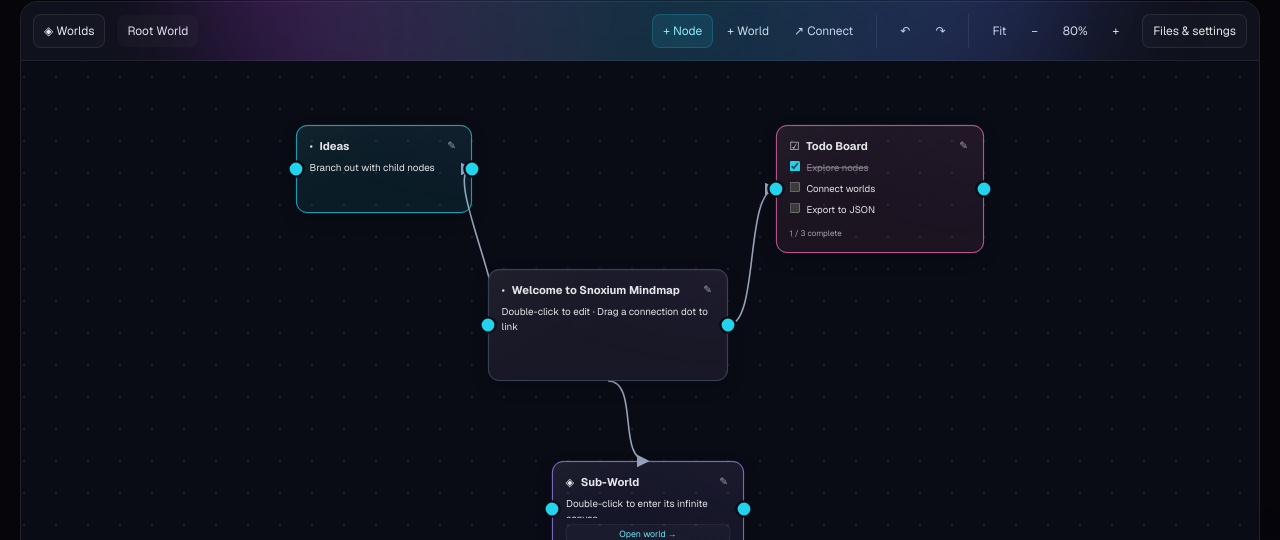
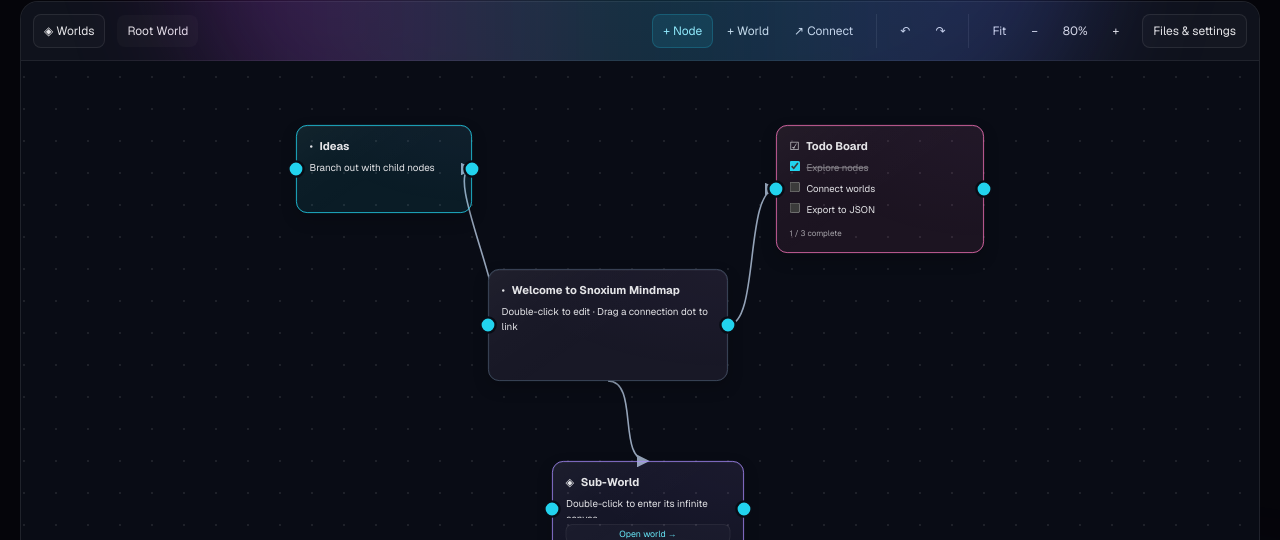
Before and after one commit to Snoxium/snoxium-platform, a Next.js app: page /app/mindmap in a window 1280 px wide. Shown: the part 205-745 px from the top of the page. Built offline with nearby package versions, Linux system fonts and the light colour scheme.

Commit message:
Remove redundant mindmap node edit icons

```diff
--- a/components/mindmap/Canvas.tsx
+++ b/components/mindmap/Canvas.tsx
@@ -231,7 +231,7 @@
   return <div data-node-id={node.id} className={`mm-node${selected ? " is-selected" : ""}${connecting ? " is-connecting" : ""}`}
     style={{ left: node.x, top: node.y, width: node.w, height: node.h, borderColor: node.color?.stroke, background: node.color?.fill, color: node.color?.text, fontSize: node.font?.size ?? 14, borderRadius: node.shape === "pill" ? 32 : node.shape === "document" ? 2 : 14 }}
     onDoubleClick={e => { e.stopPropagation(); if ((e.target as Element).closest("button, input, a")) return; actions.selectNode(node.id); actions.setInspector(true); }}>
-    <div className="mm-node-heading"><span>{worldId ? "◈" : node.kind === "checklist" ? "☑" : node.kind === "chart" ? "▥" : "•"}</span><strong>{node.title || "Untitled"}</strong>{node.locked && <span title="Position locked">⌑</span>}<button className="mm-edit-node" aria-label={`Edit ${node.title}`} onClick={() => { actions.selectNode(node.id); actions.setInspector(true); }}>✎</button></div>
+    <div className="mm-node-heading"><span>{worldId ? "◈" : node.kind === "checklist" ? "☑" : node.kind === "chart" ? "▥" : "•"}</span><strong>{node.title || "Untitled"}</strong>{node.locked && <span title="Position locked">⌑</span>}</div>
     <div className="mm-node-body">
       {node.kind === "code" ? <pre className="mm-code"><code>{node.notes ?? node.description}</code></pre> : (node.notes || node.description || node.subtitle) && <MarkdownContent text={node.notes ?? node.description ?? node.subtitle ?? ""} textColors={node.textColors} />}
       {node.kind === "chart" && node.chart && <ChartContent chart={node.chart} />}
--- a/components/mindmap/mindmap.css
+++ b/components/mindmap/mindmap.css
@@ -105,7 +105,6 @@
 @media(prefers-reduced-motion:reduce) { .mm-node.is-dragging { transform:none !important; } }
 .mm-node-heading { flex-shrink:0; font-size:1em; line-height:1.4; }
 .mm-node-heading strong { flex:1; }
-.mm-app .mm-edit-node { border:0; padding:0 3px; background:transparent; color:#a1a1aa; font-size:13px; }
 .mm-node-body { min-height:0; flex:1; overflow:auto; margin-top:8px; cursor:default; scrollbar-width:thin; }
 .mm-node-body .mm-markdown { font-size:.88em; }
 .mm-node .mm-markdown p { display:block; -webkit-line-clamp:unset; overflow:visible; margin:0 0 .6em; font-size:inherit; line-height:1.5; color:inherit; }
```
